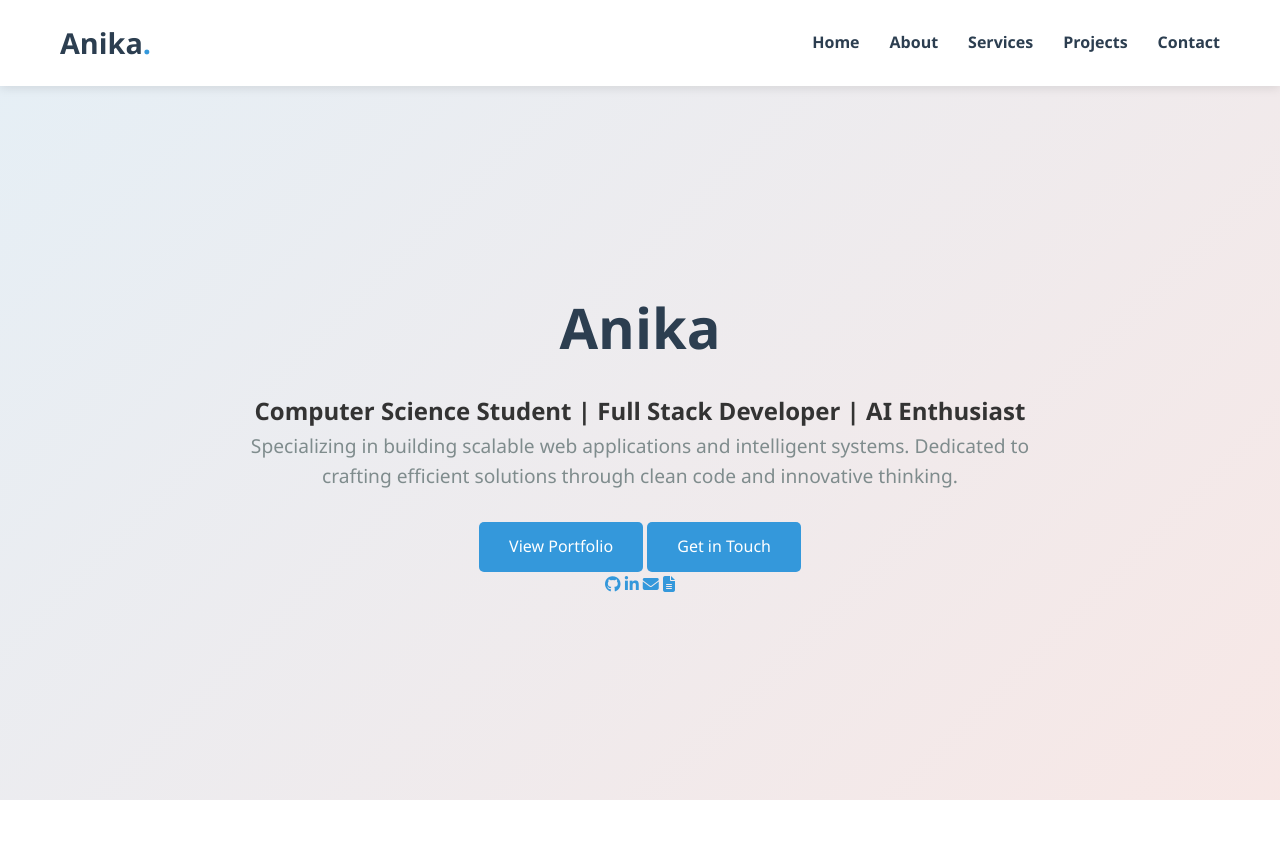
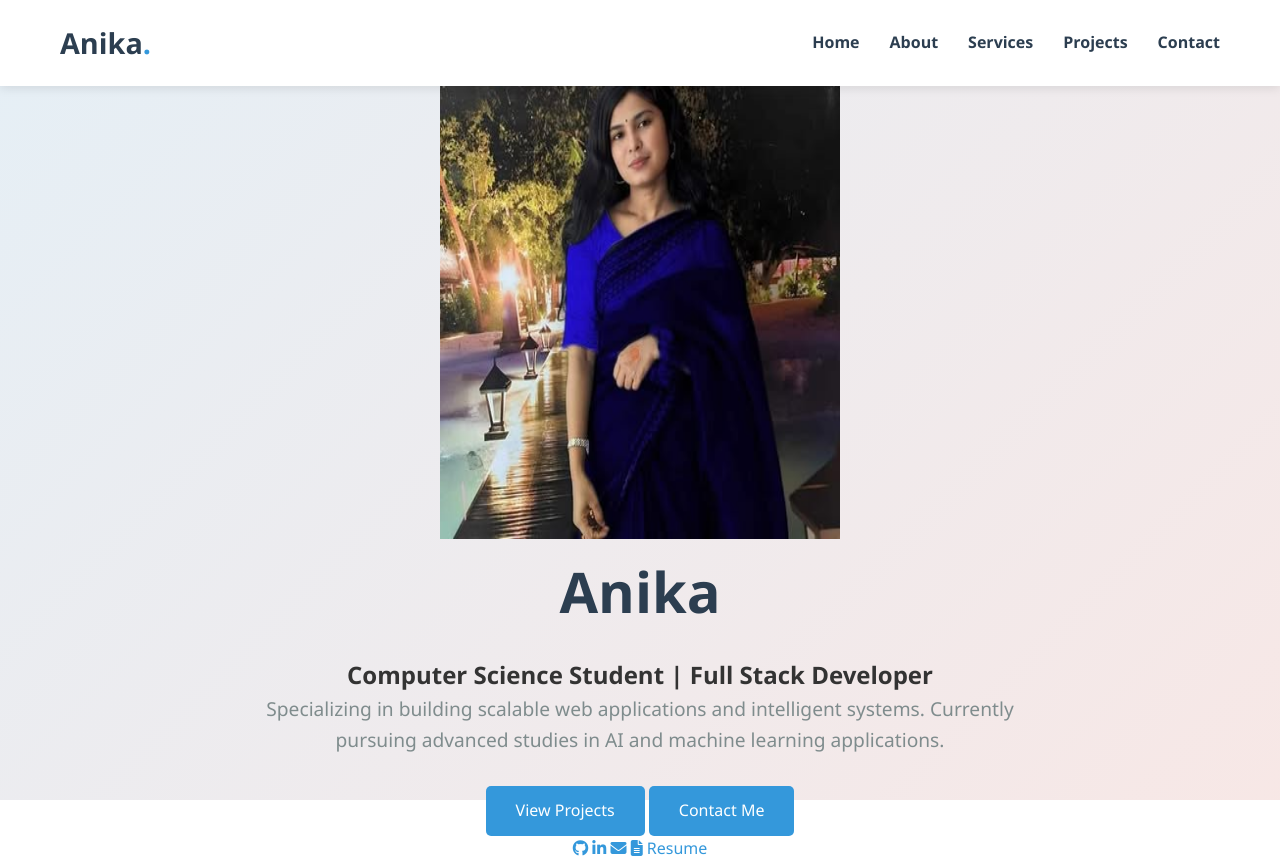
Before and after one commit to Anika-anu/anika, a plain HTML site: page index.html in a window 1280 px wide. Shown: the top 864 px of the page. Drawn offline with Linux system fonts and the light colour scheme.

Commit message:
Update index.html

```diff
--- a/index.html
+++ b/index.html
@@ -655,21 +655,27 @@
         </div>
     </header>
 
-    <!-- Hero Section -->
-<!-- Professional Hero Section -->
+<!-- Professional Hero Section with Image -->
 <section class="hero" id="home">
     <div class="container">
+        <div class="hero-grid">
+            <!-- Left Column - Image -->
+            <div class="hero-image-wrapper">
+                <img src="anika.jpg" alt="Anika's photo" style="width:400px; height:520px;">
+            </div>
+
+            <!-- Right Column - Content -->
             <div class="hero-content">
                 <h1 class="hero-title">Anika </h1>
-            <h2 class="hero-subtitle">Computer Science Student | Full Stack Developer | AI Enthusiast</h2>
+                <h2 class="hero-subtitle">Computer Science Student | Full Stack Developer</h2>
 
                 <div class="hero-description">
-                <p>Specializing in building scalable web applications and intelligent systems. Dedicated to crafting efficient solutions through clean code and innovative thinking.</p>
+                    <p>Specializing in building scalable web applications and intelligent systems. Currently pursuing advanced studies in AI and machine learning applications.</p>
                 </div>
 
                 <div class="hero-cta">
-                <a href="#projects" class="btn btn-primary">View Portfolio</a>
-                <a href="#contact" class="btn btn-outline">Get in Touch</a>
+                    <a href="#projects" class="btn btn-primary">View Projects</a>
+                    <a href="#contact" class="btn btn-outline">Contact Me</a>
                 </div>
 
                 <div class="professional-links">
@@ -682,9 +688,11 @@
                     <a href="mailto:your.email@domain.com" aria-label="Email">
                         <i class="fas fa-envelope"></i>
                     </a>
-                <a href="path/to/your-resume.pdf" aria-label="Resume" download>
+                    <a href="path/to/resume.pdf" aria-label="Resume" download class="resume-link">
                         <i class="fas fa-file-alt"></i>
+                        <span>Resume</span>
                     </a>
+                </div>
             </div>
         </div>
     </div>
```
Lines whose indentation alone changed are shown as unchanged.
